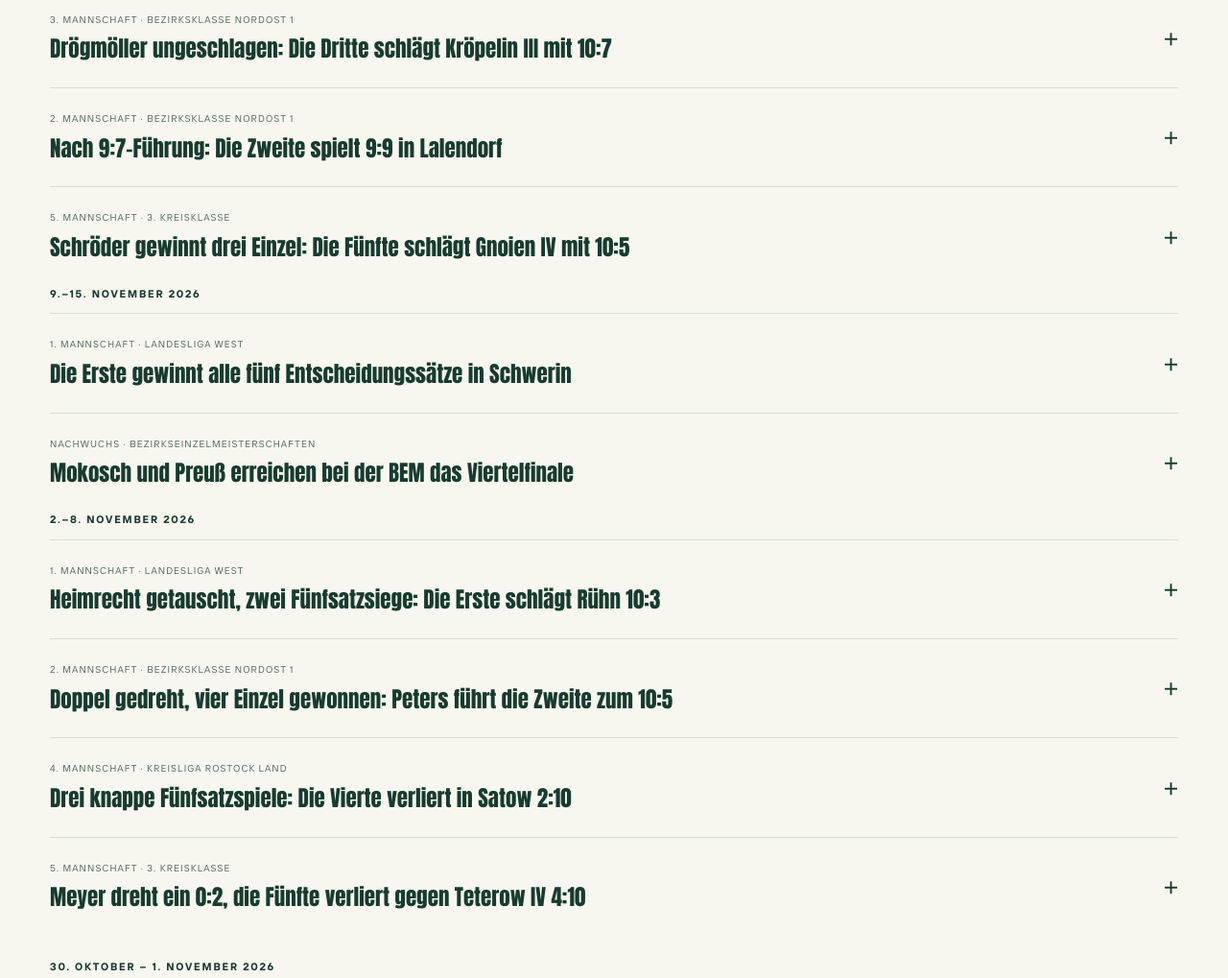
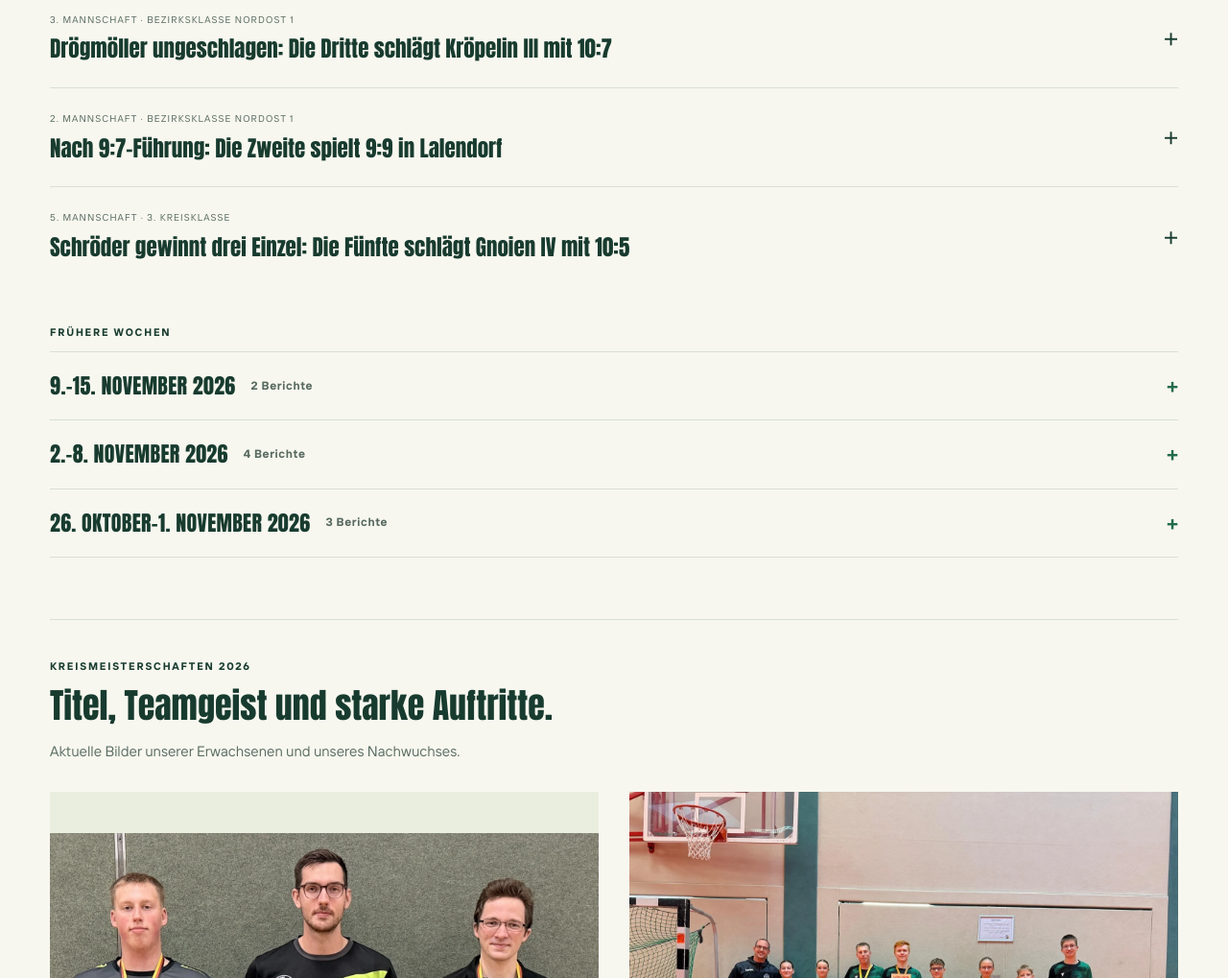
Before and after one commit to ItzIven/gsc09-website, a plain HTML site: page index.html in a window 1280 px wide. Shown: the part 3973-4992 px from the top of the page at 96% size. Drawn offline with Linux system fonts and the light colour scheme.

Commit message:
Spielberichte nach Wochen gruppiert, ältere Wochen zum Ausklappen; Datumsfehler bei Berichten vom 30.10. behoben
Co-Authored-By: Claude Opus 5.5 <noreply@anthropic.com>
Claude-Session: https://claude.ai/code/session_019566SoGVCfkzHRnDBSL1YG

```diff
--- a/app.js
+++ b/app.js
@@ -35,7 +35,7 @@ document.querySelectorAll('[data-team]').forEach(b=>b.addEventListener('click',(
 
 // Apply the persisted data snapshot without changing the page's visual design.
 function applySnapshot(){
- const dataDate=formatDate(clubData.updatedAt);const walker=document.createTreeWalker(document.body,NodeFilter.SHOW_TEXT);const texts=[];while(walker.nextNode())texts.push(walker.currentNode);texts.forEach(node=>{if(!['SCRIPT','STYLE'].includes(node.parentElement?.tagName))node.textContent=node.textContent.replaceAll('30.10.2026',dataDate)});
+ const dataDate=formatDate(clubData.updatedAt);const walker=document.createTreeWalker(document.body,NodeFilter.SHOW_TEXT);const texts=[];while(walker.nextNode())texts.push(walker.currentNode);texts.forEach(node=>{if(node.parentElement?.closest('.source-note, .list-caption'))node.textContent=node.textContent.replaceAll('30.10.2026',dataDate)}); // nur Datenstand-Hinweise, nicht echte Spieldaten
  document.querySelectorAll('[data-team]').forEach(button=>{const team=clubData.teams.find(t=>t.id===button.dataset.team);if(!team)return;const badge=button.querySelector('.team-standing');if(badge)badge.innerHTML=`Platz ${escapeHTML(team.rank)} <span>·</span> ${escapeHTML(team.points)} Punkte`;const small=button.querySelector('small');if(small)small.textContent=team.league.replace(' Erwachsene','').replace(' Herren','')});
  const news=clubData.news;
  const container=document.querySelector('.current-news');
--- a/extras.css
+++ b/extras.css
@@ -103,3 +103,20 @@ dialog .impressum dd{margin:4px 0 0;font-size:14px;color:var(--muted)}
   .next-match__live::before{animation:none}
   .gallery-grid img{transition:none}
 }
+
+/* ---------- Spielberichte nach Wochen ---------- */
+.weekend-reports>p.eyebrow[hidden]{display:none}
+.report-week-older{margin-top:40px}
+.report-week{border-top:1px solid var(--line)}
+.report-week:last-child{border-bottom:1px solid var(--line)}
+.report-week>summary{list-style:none;cursor:pointer;display:flex;align-items:center;gap:16px;padding:18px 0;font-weight:700}
+.report-week>summary::-webkit-details-marker{display:none}
+.report-week>summary::after{content:"+";margin-left:auto;font-size:22px;line-height:1;color:var(--green)}
+.report-week[open]>summary::after{content:"–"}
+.report-week__title{font-family:var(--display);font-weight:400;font-size:22px;letter-spacing:.3px;text-transform:uppercase}
+.report-week__count{font-size:12px;color:var(--muted);letter-spacing:.6px}
+.report-week>summary:hover .report-week__title{color:var(--green)}
+.report-week>summary:focus-visible{outline:2px solid var(--green);outline-offset:3px}
+.report-week[open]{padding-bottom:12px}
+.report-week .match-report{margin-left:18px}
+@media(max-width:600px){.report-week .match-report{margin-left:8px}.report-week__title{font-size:19px}}
--- a/extras.js
+++ b/extras.js
@@ -18,6 +18,50 @@
   var DAYS = ['Sonntag', 'Montag', 'Dienstag', 'Mittwoch', 'Donnerstag', 'Freitag', 'Samstag'];
   function el(tag, cls, text) { var e = document.createElement(tag); if (cls) e.className = cls; if (text != null) e.textContent = text; return e; }
   function pad(n) { return String(n).padStart(2, '0'); }
+
+  /* ---------- Spielberichte: nur die neueste Woche offen, ältere Wochen zum Ausklappen ---------- */
+  function groupReportWeeks() {
+    var sec = document.getElementById('spielberichte');
+    if (!sec) return;
+    var reports = Array.prototype.slice.call(sec.querySelectorAll(':scope > details.match-report'));
+    if (!reports.length) return;
+    function monday(d) { var m = new Date(d); m.setDate(m.getDate() - ((m.getDay() + 6) % 7)); m.setHours(0, 0, 0, 0); return m; }
+    var weeks = {}, order = [];
+    reports.forEach(function (r) {
+      var meta = r.querySelector('.report-meta'), m = meta && meta.textContent.match(/(\d{2})\.(\d{2})\.(\d{4})/);
+      var key = 'ohne-datum', mon = null;
+      if (m) { mon = monday(new Date(+m[3], +m[2] - 1, +m[1])); key = mon.toISOString().slice(0, 10); }
+      if (!weeks[key]) { weeks[key] = { mon: mon, items: [] }; order.push(key); }
+      weeks[key].items.push(r);
+    });
+    order.sort(function (a, b) { return b.localeCompare(a); });
+    function label(mon) {
+      if (!mon) return 'Weitere Berichte';
+      var sun = new Date(mon); sun.setDate(sun.getDate() + 6);
+      var same = mon.getMonth() === sun.getMonth();
+      return mon.getDate() + '.' + (same ? '' : ' ' + MONTHS[mon.getMonth()]) + '–' + sun.getDate() + '. ' + MONTHS[sun.getMonth()] + ' ' + sun.getFullYear();
+    }
+    // alte, fest eingetragene Wochenüberschriften ausblenden – die Gliederung entsteht hier aus den Spieldaten
+    Array.prototype.forEach.call(sec.querySelectorAll(':scope > p.eyebrow'), function (e) { e.hidden = true; });
+    var anchor = document.createComment('berichte'); sec.insertBefore(anchor, reports[0]);
+    order.forEach(function (key, i) {
+      var w = weeks[key];
+      if (i === 0) {
+        var head = el('p', 'eyebrow report-week-current', label(w.mon).toUpperCase());
+        sec.insertBefore(head, anchor);
+        w.items.forEach(function (r) { sec.insertBefore(r, anchor); });
+        return;
+      }
+      var box = el('details', 'report-week');
+      var sum = el('summary');
+      sum.appendChild(el('span', 'report-week__title', label(w.mon)));
+      sum.appendChild(el('span', 'report-week__count', w.items.length + (w.items.length === 1 ? ' Bericht' : ' Berichte')));
+      box.appendChild(sum);
+      w.items.forEach(function (r) { box.appendChild(r); });
+      sec.appendChild(box);
+      if (i === 1) { var h = el('p', 'eyebrow report-week-older', 'FRÜHERE WOCHEN'); sec.insertBefore(h, box); }
+    });
+  }
 
   /* ---------- Nächstes Heimspiel ---------- */
   function nextHomeGame() {
@@ -152,6 +196,6 @@
   }
 
   document.addEventListener('DOMContentLoaded', function () {
-    [nextHomeGame, gallery, trialForm, impressum].forEach(function (fn) { try { fn(); } catch (e) { console.warn(fn.name, e); } });
+    [groupReportWeeks, nextHomeGame, gallery, trialForm, impressum].forEach(function (fn) { try { fn(); } catch (e) { console.warn(fn.name, e); } });
   });
 })();
--- a/ticker.js
+++ b/ticker.js
@@ -4,7 +4,7 @@
   function openReport(id, smooth) {
     var el = document.getElementById(id);
     if (!el || !el.classList.contains('match-report')) return false;
-    el.open = true;
+    for (var a = el; a; a = a.parentElement) { if (a.tagName === 'DETAILS') a.open = true; }
     el.scrollIntoView({ behavior: smooth ? 'smooth' : 'auto', block: 'start' });
     return true;
   }
```
Also changed, not shown: 1 other file.
